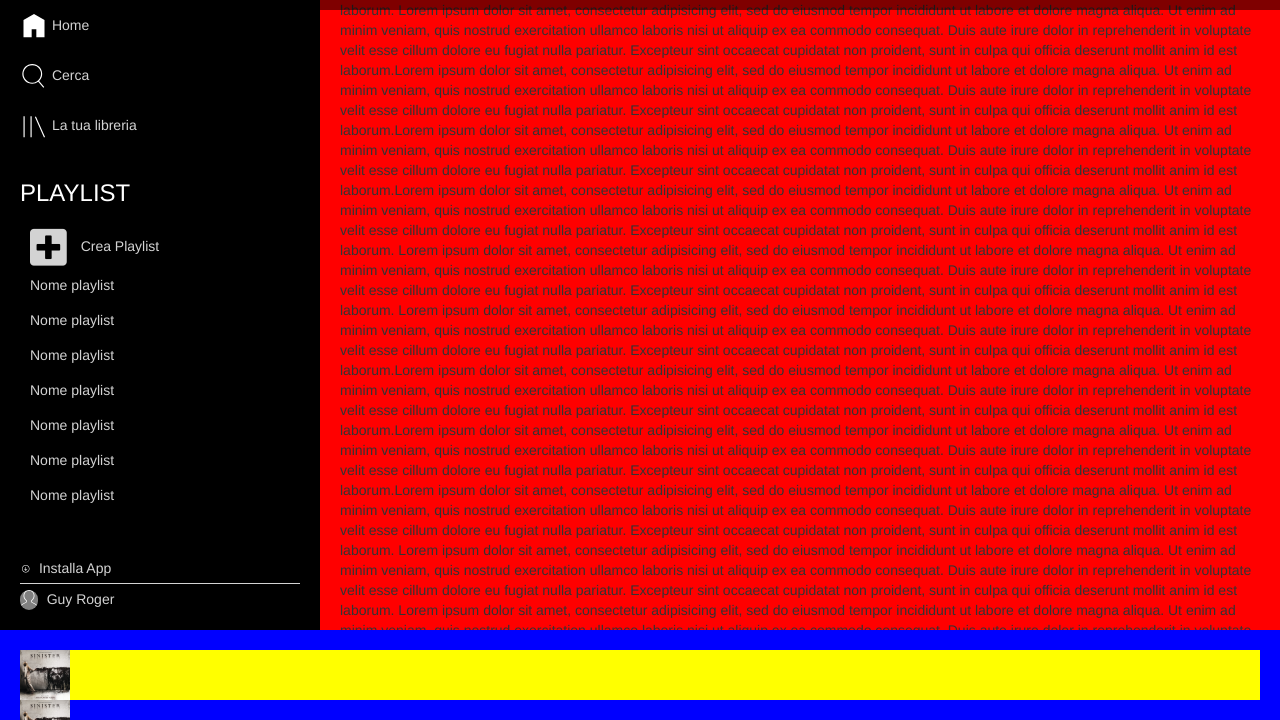
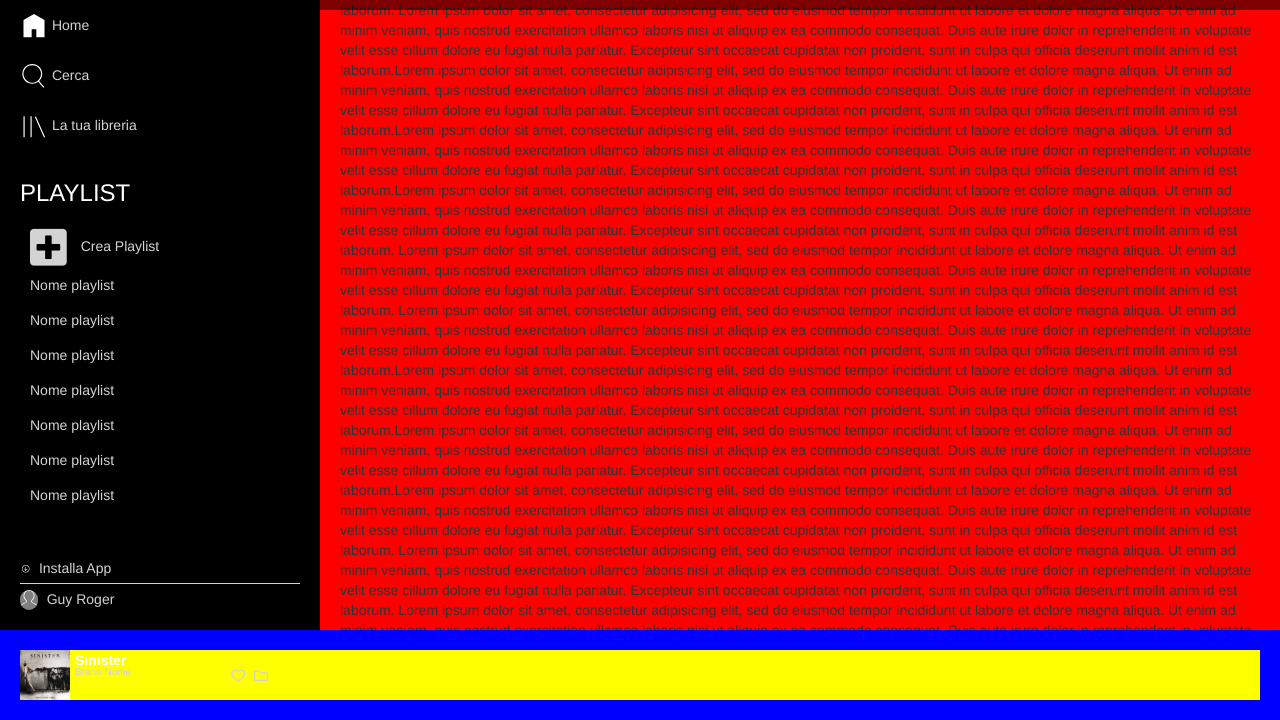
Before and after one commit to guyrogereboulet/html-css-spotifyweb, a plain HTML site: page index.html in a window 1280 px wide. Shown: the part 80-800 px from the top of the page. Drawn offline with nearby package versions, Linux system fonts and the light colour scheme.

Commit message:
Footer-left completato

```diff
--- a/css/style.css
+++ b/css/style.css
@@ -169,19 +169,64 @@ footer {
 
 
 .footer-left {
-  height: 50px;
   background-color: yellow;
-}
-
-.footer-left li {
-  list-style: none;
-}
-
-.footer-left img {
   height: 50px;
 }
 
+.footer-left:after {
+  content: "";
+  display: table;
+  clear: both;
+}
 
+.left_img {
+  float: left;
+  height: 50px;
+}
+
+.left_img img {
+  height: 50px;
+}
+
+.left_text {
+  float: left;
+  margin-left: 5px;
+  margin-right: 100px;
+}
+
+.list_sinister p {
+ font-size: 10px;
+ line-height: 1px;
+ color: lightgrey;
+}
+
+.list_sinister h5 {
+ line-height: 1px;
+ color: white;
+ font-weight: bold;
+}
+
+.list_sinister li {
+ list-style: none;
+}
+
+.left_right {
+  float: right;
+}
+
+.left_icon ul {
+  margin-left: 100px;
+  line-height: 50px;
+  color: lightgrey;
+}
+
+.icon_sinister li {
+  display: inline-block;
+  list-style: none;
+  margin-right: 5px;
+  vertical-align: middle;
+
+}
 
 /* MEDIA QUERIES */
 /* Extra small devices (phones, less than 768px) */
--- a/index.html
+++ b/index.html
@@ -88,13 +88,23 @@
       <!-- FINE MAIN -->
       <footer>
         <div class="footer-left">
-          <ul>
-            <li><a href=""><img src="img/sinister.jpeg" alt=""></a></li>
-            <li><a href=""><img src="img/sinister.jpeg" alt=""></a></li>
-            <li></li>
-          </ul>
+          <div class="left_img"><img src="img/sinister.jpeg" alt=""></div>
+          <div class="left_text">
+           <ul class="list_sinister">
+            <li><h5>Sinister</h5></li>
+            <li><p>Brano Nome</p></li>
+           </ul>
+          </div>
+          <div class="left_icon">
+            <ul class="icon_sinister">
+             <li><i class="far fa-heart"></i></li>
+             <li><i class="far fa-folder"></i></li>
+            </ul>
+          </div>
         </div>
-        <div class="footer-center"></div>
+        <div class="footer-center">
+
+        </div>
         <div class="footer-right"></div>
       </footer>
     </div>
```
